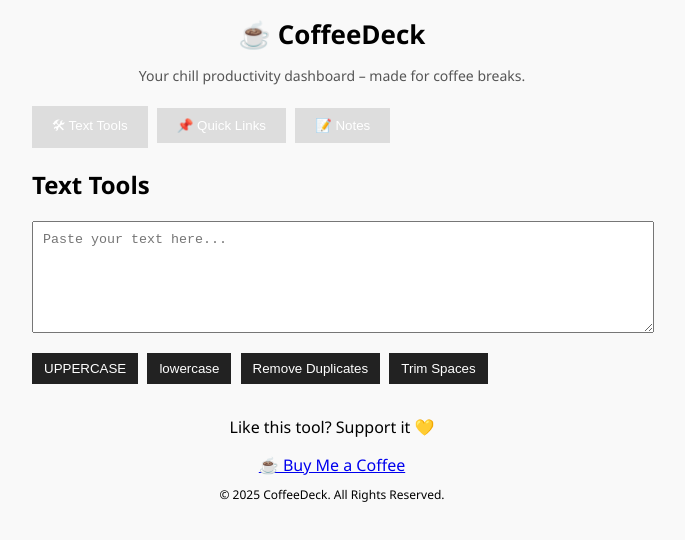
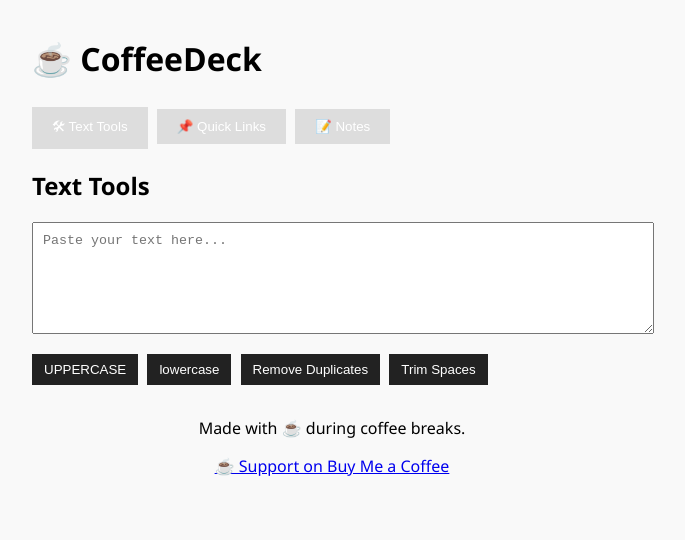
Before and after one commit to ravi24-dev/coffeedeck-lite, a plain HTML site: page index.html in a window 1280 px wide. Shown: the whole page, without its empty margins (308-993 px from the left). Drawn offline with Linux system fonts and the light colour scheme.

Commit message:
Update index.html

```diff
--- a/index.html
+++ b/index.html
@@ -3,25 +3,23 @@
 <head>
   <meta charset="UTF-8" />
   <meta name="viewport" content="width=device-width, initial-scale=1.0"/>
-  <title>CoffeeDeck Lite</title>
+  <title>CoffeeDeck Dashboard</title>
   <link rel="stylesheet" href="style.css" />
   <link rel="icon" href="https://emojiapi.dev/api/v1/2615/64.png" />
-  <meta name="description" content="CoffeeDeck – a minimalist browser-based productivity tool with text utilities, sticky notes, and quick link launcher. Built for coffee breaks.">
+  <link href="https://fonts.googleapis.com/css2?family=Inter:wght@400;600&display=swap" rel="stylesheet" />
 </head>
 <body>
-
-  <header style="text-align: center; margin-bottom: 1rem;">
-    <h1 style="font-size: 26px; margin: 0;">☕ CoffeeDeck</h1>
-    <p style="font-size: 14px; color: #555;">Your chill productivity dashboard – made for coffee breaks.</p>
-  </header>
-
+  <div class="dashboard">
+    <div class="topbar">
+      <h1>☕ CoffeeDeck</h1>
       <div class="tabs">
         <button onclick="showTab('text')">🛠 Text Tools</button>
         <button onclick="showTab('links')">📌 Quick Links</button>
         <button onclick="showTab('notes')">📝 Notes</button>
       </div>
+    </div>
 
-  <div id="text" class="tab">
+    <div id="text" class="tab glass active">
       <h2>Text Tools</h2>
       <textarea id="textInput" rows="6" placeholder="Paste your text here..."></textarea>
       <div class="buttons">
@@ -33,7 +31,7 @@
       <p id="textStats"></p>
     </div>
 
-  <div id="links" class="tab hidden">
+    <div id="links" class="tab glass">
       <h2>Quick Links</h2>
       <div id="linksContainer"></div>
       <input type="text" id="linkLabel" placeholder="Name (e.g. Gmail)">
@@ -41,31 +39,17 @@
       <button onclick="addLink()">+ Add Link</button>
     </div>
 
-  <div id="notes" class="tab hidden">
+    <div id="notes" class="tab glass">
       <h2>Your Notes</h2>
       <textarea id="noteArea" rows="10" placeholder="Write your notes here..."></textarea>
       <button onclick="clearNotes()">🗑 Clear All</button>
     </div>
 
     <footer>
-    <p>Like this tool? Support it 💛</p>
-    <a href="https://www.buymeacoffee.com/coffeedeck" target="_blank" class="money-btn">☕ Buy Me a Coffee</a>
-    <p style="margin-top: 10px; font-size: 12px;">© 2025 CoffeeDeck. All Rights Reserved.</p>
+      <p>Made with ☕ during coffee breaks.</p>
+      <a href="https://buymeacoffee.com/coffeedeck" target="_blank" class="money-btn">☕ Support on Buy Me a Coffee</a>
     </footer>
-
-  <!-- Optional: Floating BMC widget (remove if you only want the link) -->
-  <!--
-  <script data-name="BMC-Widget" data-cfasync="false"
-    src="https://cdnjs.buymeacoffee.com/1.0.0/widget.prod.min.js"
-    data-id="coffeedeck"
-    data-description="Support me on Buy Me a Coffee!"
-    data-message="Thank you for using my tool!"
-    data-color="#FFDD00"
-    data-position="right"
-    data-x_margin="18"
-    data-y_margin="18">
-  </script>
-  -->
+  </div>
 
   <script src="script.js"></script>
 </body>
```
Lines whose indentation alone changed are shown as unchanged.
